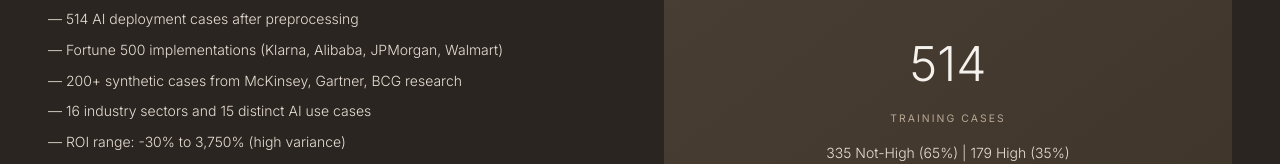
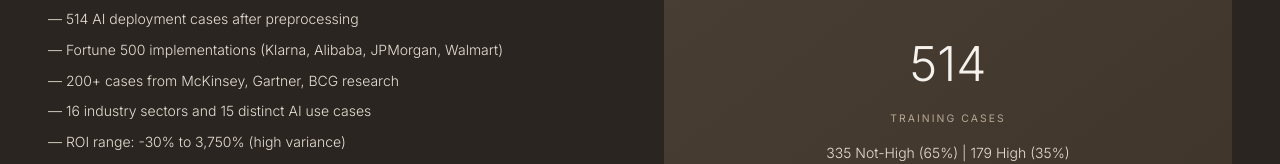
Before and after one commit to natepaulo43-oss/AI-ROI, a Next.js app in the folder frontend/: page /methodology in a window 1280 px wide. Shown: the part 469-633 px from the top of the page. Built offline with nearby package versions, Linux system fonts and the light colour scheme.

Commit message:
language update

```diff
--- a/frontend/app/methodology/page.tsx
+++ b/frontend/app/methodology/page.tsx
@@ -31,7 +31,7 @@ export default function Methodology() {
             <ul className="text-[#e8dfd5] leading-relaxed font-light space-y-2 text-sm">
               <li>— 514 AI deployment cases after preprocessing</li>
               <li>— Fortune 500 implementations (Klarna, Alibaba, JPMorgan, Walmart)</li>
-              <li>— 200+ synthetic cases from McKinsey, Gartner, BCG research</li>
+              <li>— 200+ cases from McKinsey, Gartner, BCG research</li>
               <li>— 16 industry sectors and 15 distinct AI use cases</li>
               <li>— ROI range: -30% to 3,750% (high variance)</li>
             </ul>
```
